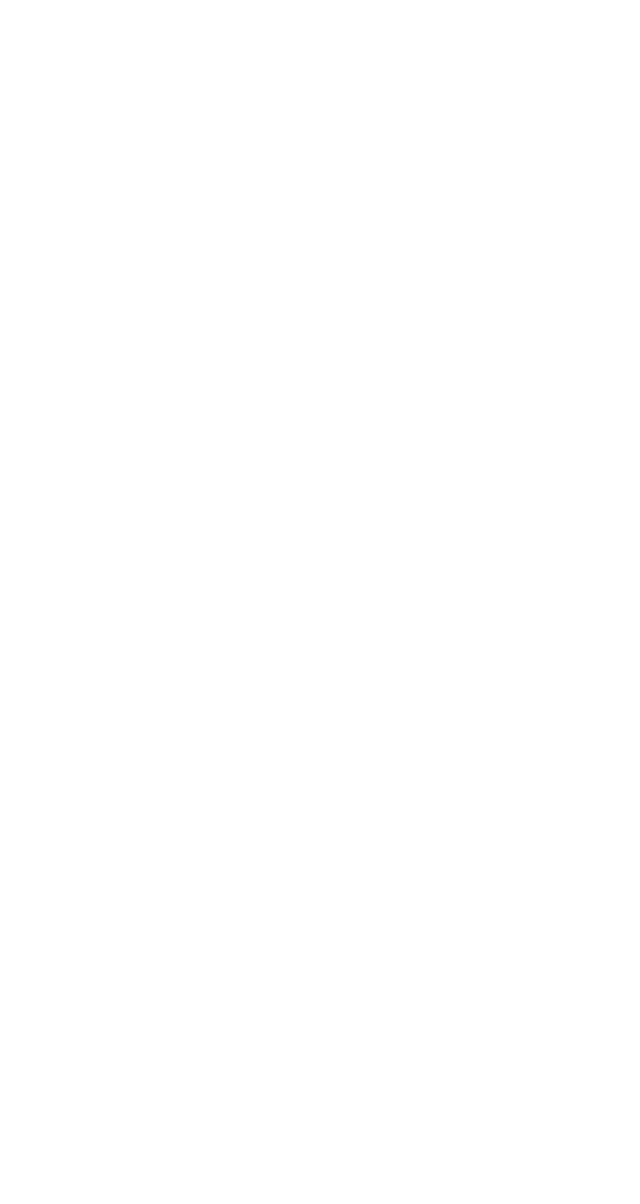
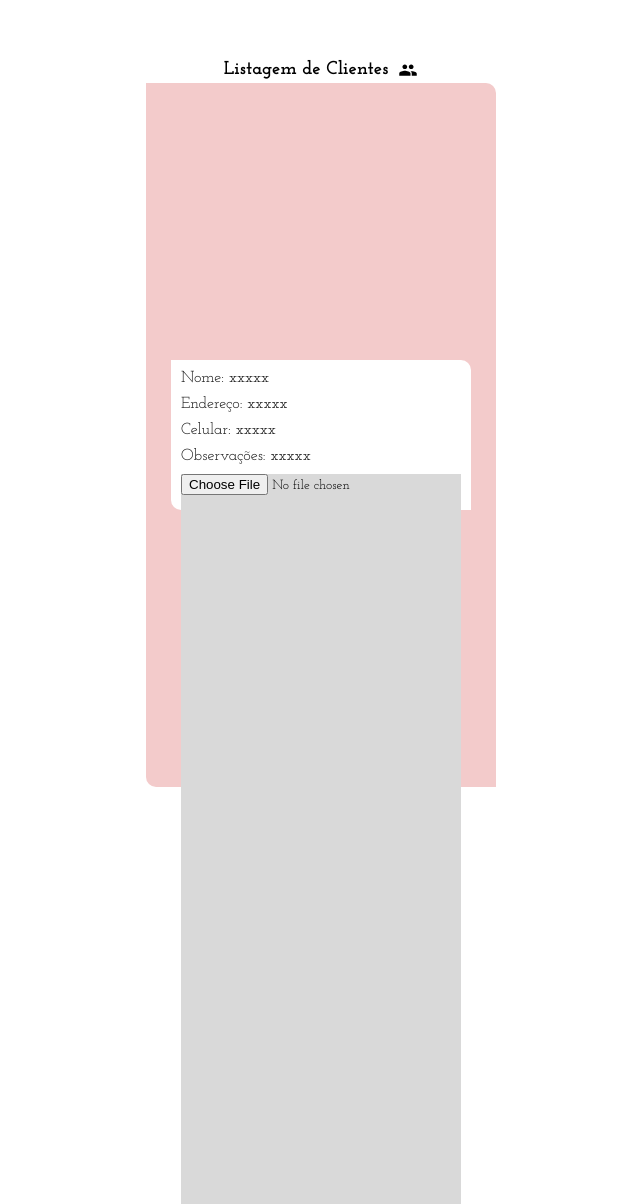
Before and after one commit to danieljosias/manicure-client, a React (Vite) app: page /clients in a window 1280 px wide. Shown: the part 893-2097 px from the top of the page, without its empty margins (319-959 px from the left). Before the commit the page ends 925 px from the top, so only its background shows below. Built offline with nearby package versions, Linux system fonts and the light colour scheme.

Commit message:
feat: ...

```diff
--- a/package.json
+++ b/package.json
@@ -10,6 +10,7 @@
     "preview": "vite preview"
   },
   "dependencies": {
+    "@chakra-ui/icons": "^2.1.1",
     "@chakra-ui/react": "^2.8.2",
     "@emotion/react": "^11.11.1",
     "@emotion/styled": "^11.11.0",
--- /dev/null
+++ b/src/components/ClientsCard/index.jsx
@@ -0,0 +1,24 @@
+import { Flex, Card, Text, IconButton, FormControl, Input, Box} from '@chakra-ui/react'
+import { DeleteIcon, EditIcon } from '@chakra-ui/icons'
+
+export const ClientsCard = () => {
+    return(
+        <Card bg='white' w='300px' h='150px' borderRadius='0px 10px 0px 10px' p='10' gap='10'>
+            <>
+                <Text color='RGBA(0, 0, 0, 0.92)' as='bold'>Nome: xxxxx</Text>
+                <Text color='RGBA(0, 0, 0, 0.92)' as='bold'> Endereço: xxxxx</Text>
+                <Text color='RGBA(0, 0, 0, 0.92)' as='bold'>Celular: xxxxx</Text>
+                <Text color='RGBA(0, 0, 0, 0.92)' as='bold'>Observações: xxxxx</Text>
+
+                <FormControl>
+                    <Box bg='#D9D9D9'>
+                        <Input type='file' placeholder='Foto'/>
+
+                    </Box>
+                </FormControl>
+                <IconButton aria-label='editar' icon={<DeleteIcon />} color='blue' border='none' bg='transparent'/>
+                <IconButton aria-label='deletar' icon={<EditIcon />}color='red' border='none' bg='transparent'/>
+            </>
+        </Card>
+    )
+}
--- a/src/pages/Clients/index.jsx
+++ b/src/pages/Clients/index.jsx
@@ -11,8 +11,10 @@ import {
   Box,
   HStack,
   VStack,
+  Flex,
 } from '@chakra-ui/react'
 import { IoMdPeople } from "react-icons/io";
+import { ClientsCard } from '../../components/ClientsCard'
 
 export const Clients = () => {
   const [isOpen, setIsOpen] = useState(false)
@@ -33,7 +35,7 @@ export const Clients = () => {
   return(
     <>
       <Header isOpen={isOpen} setIsOpen={setIsOpen}/>
-      <VStack>
+      <VStack  p='20px'>
         <HStack spacing={10} h='30px' textAlign='center'>
           <Box h='0px'>
             <Heading as='h3'>Criação de Clientes</Heading>
@@ -62,6 +64,24 @@ export const Clients = () => {
           }
         </FormControl>
       </VStack>
+
+
+      <Flex flexDirection='column' justifyContent='center' alignItems='center' gap='10' p='30px'>
+        <HStack spacing={10} h='30px' textAlign='center'>
+          <Box h='0px'>
+            <Heading as='h3'>Listagem de Clientes</Heading>
+          </Box>
+          <Box h='0px'>
+            <Icon as={IoMdPeople} fontSize='20px'/>
+          </Box>
+        </HStack>
+
+        <Flex bg='#F3CBCB' gap='10px' flexDirection='column' justifyContent='center' borderRadius='0px 10px 0px 10px' p='25' >
+          <ClientsCard/>
+        </Flex>
+
+      </Flex>
+
     </>
   )
 }
```
Also changed, not shown: 1 other file (tests, documents, lock files or other folders).
